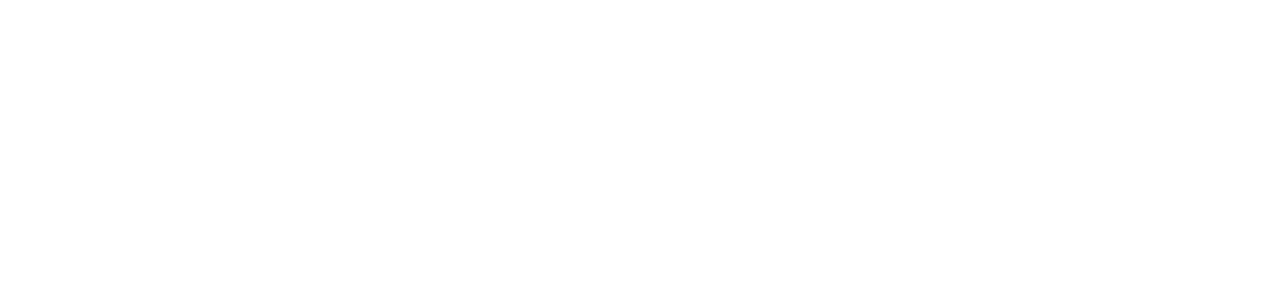
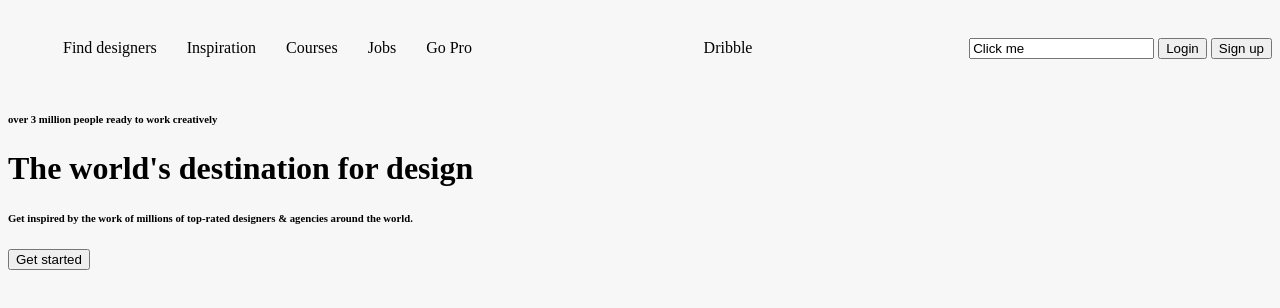
Before and after one commit to LDouglasOT/restaurant, a plain HTML site: page index.html in a window 1280 px wide. Drawn offline with Linux system fonts and the light colour scheme.

Commit message:
second commit

```diff
--- /dev/null
+++ b/css/style.css
@@ -0,0 +1,19 @@
+body{
+    background-color: rgb(247, 247, 247);
+}
+
+.navigationbar{
+    display: flex;
+    justify-content: space-between;
+    align-items: center;
+}
+
+.navlinks{
+    display: flex;
+    text-decoration: none;
+    list-style: none;
+}
+
+.navlinks li{
+    padding: 15px;
+}
--- a/index.html
+++ b/index.html
@@ -3,9 +3,39 @@
 <head>
     <meta charset="UTF-8">
     <meta name="viewport" content="width=device-width, initial-scale=1.0">
+    <link rel="stylesheet" href="./css/style.css">
     <title>Restaurant</title>
 </head>
 <body>
 
+<nav class="navigationbar">
+
+<ul class="navlinks">
+  <li>Find designers</li>
+  <li>Inspiration</li>
+  <li>Courses</li>
+  <li>Jobs</li>
+  <li>Go Pro</li>
+</ul>
+
+<div>
+  <span>Dribble</span>
+</div>
+
+<div>
+  <Input type="text" value="Click me"></Input>
+  <input type="Button" value="Login">
+  <input type="Button" value="Sign up">
+</div>
+
+</nav>
+
+<div>
+  <h6>over 3 million people ready to work creatively</h6>
+  <h1>The world's destination for design</h1>
+  <h6 class="creative">Get inspired by the work of millions of top-rated designers & agencies around the world.</h6>
+  <Input type="button" value="Get started"></Input>
+</div>
+
 </body>
 </html>
```
